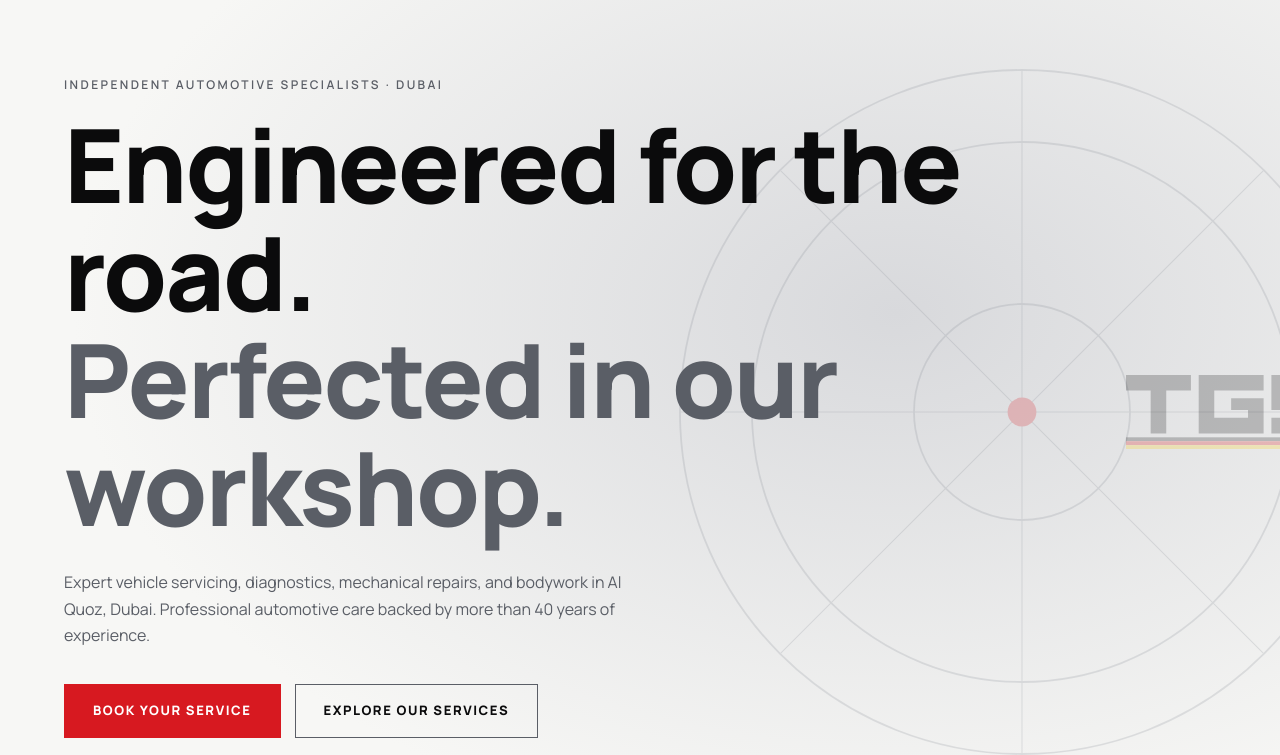
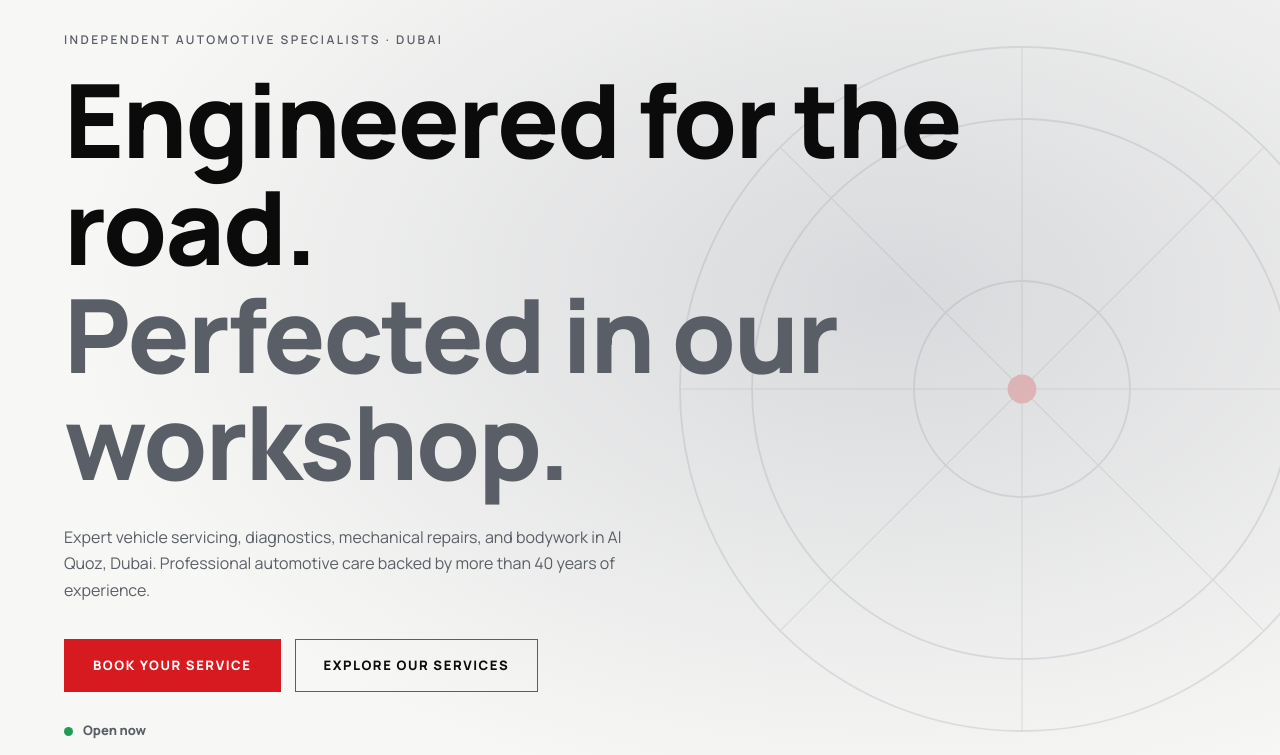
Before and after one commit to fahidk8/TSGGERMAN, a plain HTML site: page index.html in a window 1280 px wide. Shown: the part 80-835 px from the top of the page. Drawn offline with Linux system fonts and the light colour scheme.

```diff
--- a/index.html
+++ b/index.html
@@ -40,7 +40,7 @@ nav a:hover{color:var(--sv)}
 .lg button[aria-pressed=true]{color:var(--wh);border-bottom:2px solid var(--rd)}
 .mb{display:none;background:none;border:1px solid var(--sv);color:var(--wh);width:44px;height:44px;font-size:20px}
 .hero{min-height:100vh;min-height:100svh;display:flex;align-items:center;position:relative;overflow:hidden;background:radial-gradient(ellipse at 70% 40%,#d8d9dc 0,var(--bk) 65%)}
-.hero svg{position:absolute;inset-inline-end:-8%;top:50%;width:min(720px,80vw);transform:translateY(-50%);opacity:.22}
+.hero>svg{position:absolute;inset-inline-end:-8%;top:50%;width:min(720px,80vw);transform:translateY(-50%);opacity:.22}
 .hero .w{position:relative;padding-top:110px;padding-bottom:80px}
 .hero h1{font-size:clamp(38px,8vw,104px)}
 .hero h1 span{display:block;color:var(--sv)}
@@ -95,7 +95,7 @@ footer{border-top:1px solid #d8d9dc;padding:60px 0 100px;color:var(--sv);font-si
 .fg{display:grid;grid-template-columns:2fr 1fr 1fr 1fr;gap:30px}footer h4{color:var(--wh);margin:0 0 12px;font-size:13px;letter-spacing:.14em;text-transform:uppercase}footer a{display:block;padding:3px 0}
 .fc{position:fixed;bottom:16px;inset-inline-end:16px;z-index:40;display:none}
 .rev{opacity:0;transform:translateY(24px);transition:.8s}.rev.v{opacity:1;transform:none}
-@media(max-width:600px){section{padding:64px 0}.w{padding-inline:20px}.nb{height:68px}.hero svg{opacity:.1;width:120vw}.hero .w{padding-top:96px}.hero p{margin:20px 0 28px}.cta .btn{width:100%;text-align:center}.bg{grid-template-columns:repeat(3,1fr)}.bg li{padding:20px 4px;font-size:10px;letter-spacing:.06em}.bg svg{width:34px;height:34px}.c{padding:26px}.sv{grid-template-columns:1fr}.rv blockquote{padding:24px}.ab .im{min-height:360px}.ab .im .mg{bottom:52px;inset-inline-start:52px}.pt{padding:56px 0}.btn{padding:14px 20px}}
+@media(max-width:600px){section{padding:64px 0}.w{padding-inline:20px}.nb{height:68px}.hero>svg{opacity:.1;width:120vw}.hero .w{padding-top:96px}.hero p{margin:20px 0 28px}.cta .btn{width:100%;text-align:center}.bg{grid-template-columns:repeat(3,1fr)}.bg li{padding:20px 4px;font-size:10px;letter-spacing:.06em}.bg svg{width:34px;height:34px}.c{padding:26px}.sv{grid-template-columns:1fr}.rv blockquote{padding:24px}.ab .im{min-height:360px}.ab .im .mg{bottom:52px;inset-inline-start:52px}.pt{padding:56px 0}.btn{padding:14px 20px}}
 @media(prefers-reduced-motion:reduce){*{transition:none!important;scroll-behavior:auto!important}.rev{opacity:1;transform:none}}
 @media(max-width:900px){
 nav{position:fixed;inset:0;background:var(--bk);display:none;padding:100px 24px;flex-direction:column}
@@ -118,6 +118,7 @@ header{background:var(--bk);border-bottom:1px solid #d8d9dc;box-shadow:0 1px 0 r
 .os{display:flex;align-items:center;gap:10px;margin:26px 0 0;font-size:13px;font-weight:700;color:var(--sv)}.os:before{content:"";width:9px;height:9px;border-radius:50%;background:#1f9d55}.os.c:before{background:var(--rd)}
 .fc{inset-inline:0;bottom:0;padding:8px;padding-bottom:calc(8px + env(safe-area-inset-bottom,0px));background:var(--bk);border-top:1px solid #d8d9dc;grid-template-columns:1fr 1fr 1.2fr;gap:8px}.fc .btn{padding:12px 4px;font-size:11px;letter-spacing:.04em;text-align:center;line-height:1.3}
 @media(max-width:900px){.fc{display:grid}.nb{height:64px}header.s .nb{height:56px}header .logo svg{height:34px}header.s .logo svg{height:28px}}
+@media(max-width:900px){.hero .ey{letter-spacing:.14em;line-height:1.7}.hero .w{padding-bottom:150px}.hero{min-height:auto}.hero>svg{width:130vw;opacity:.08}}
 @media(max-width:600px){.sv{grid-template-columns:1fr}}
 </style>
 </head>
@@ -133,7 +134,7 @@ header{background:var(--bk);border-bottom:1px solid #d8d9dc;box-shadow:0 1px 0 r
 
 <main id="top">
 <div class="hero"><svg viewBox="0 0 400 400" fill="none" stroke="#8a8f98" stroke-width="1" aria-hidden="true"><circle cx="200" cy="200" r="190"/><circle cx="200" cy="200" r="150"/><circle cx="200" cy="200" r="60"/><g stroke-width=".6"><path d="M200 10v380M10 200h380M66 66l268 268M334 66L66 334"/></g><circle cx="200" cy="200" r="8" fill="#D71920" stroke="none"/></svg>
-<div class="w"><div class="hl"><svg viewBox="0 0 324 114" role="img" aria-label="TGS Auto Garage"><g fill="currentColor"><path d="M0 0H100V24H62V90H38V24H0Z"/><path transform="translate(112 0)" d="M0 0H100V24H24V66H76V54H50V36H100V90H0Z"/><path transform="translate(224 0)" d="M0 0H100V24H24V36H100V90H0V66H76V54H0Z"/><rect y="96" width="324" height="6"/></g><rect y="102" width="324" height="6" fill="#DD0000"/><rect y="108" width="324" height="6" fill="#FFCE00"/></svg></div><span class="ey" data-i="he"></span><h1><span style="color:var(--wh)" data-i="h1"></span><span data-i="h2"></span></h1><p data-i="hp"></p>
+<div class="w"><span class="ey" data-i="he"></span><h1><span style="color:var(--wh)" data-i="h1"></span><span data-i="h2"></span></h1><p data-i="hp"></p>
 <div class="cta"><a class="btn p" href="#book" data-i="c1"></a><a class="btn" href="#services" data-i="c2"></a></div><p class="os" id="os"></p></div><div class="sc"></div></div>
 
 
```
